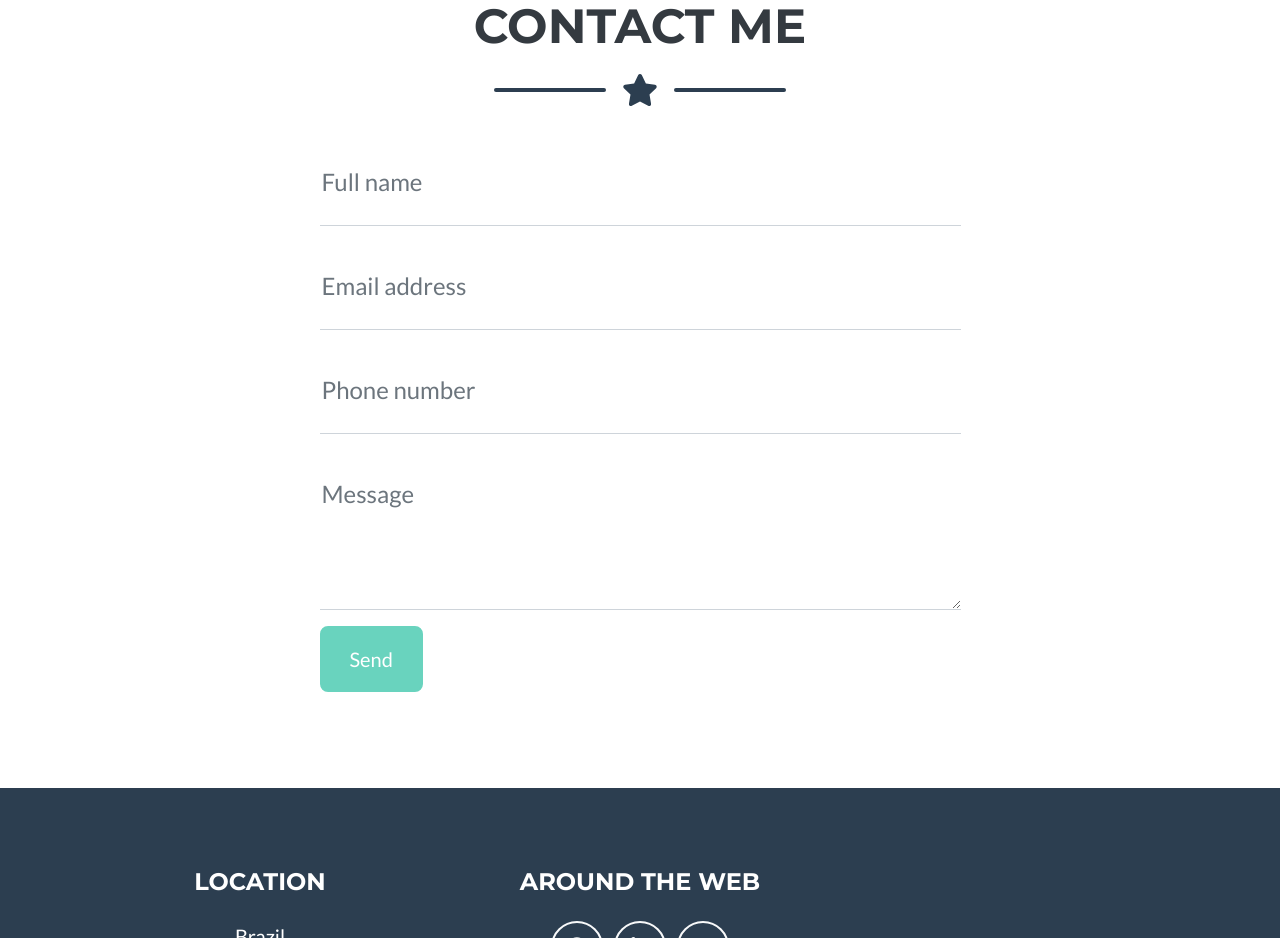
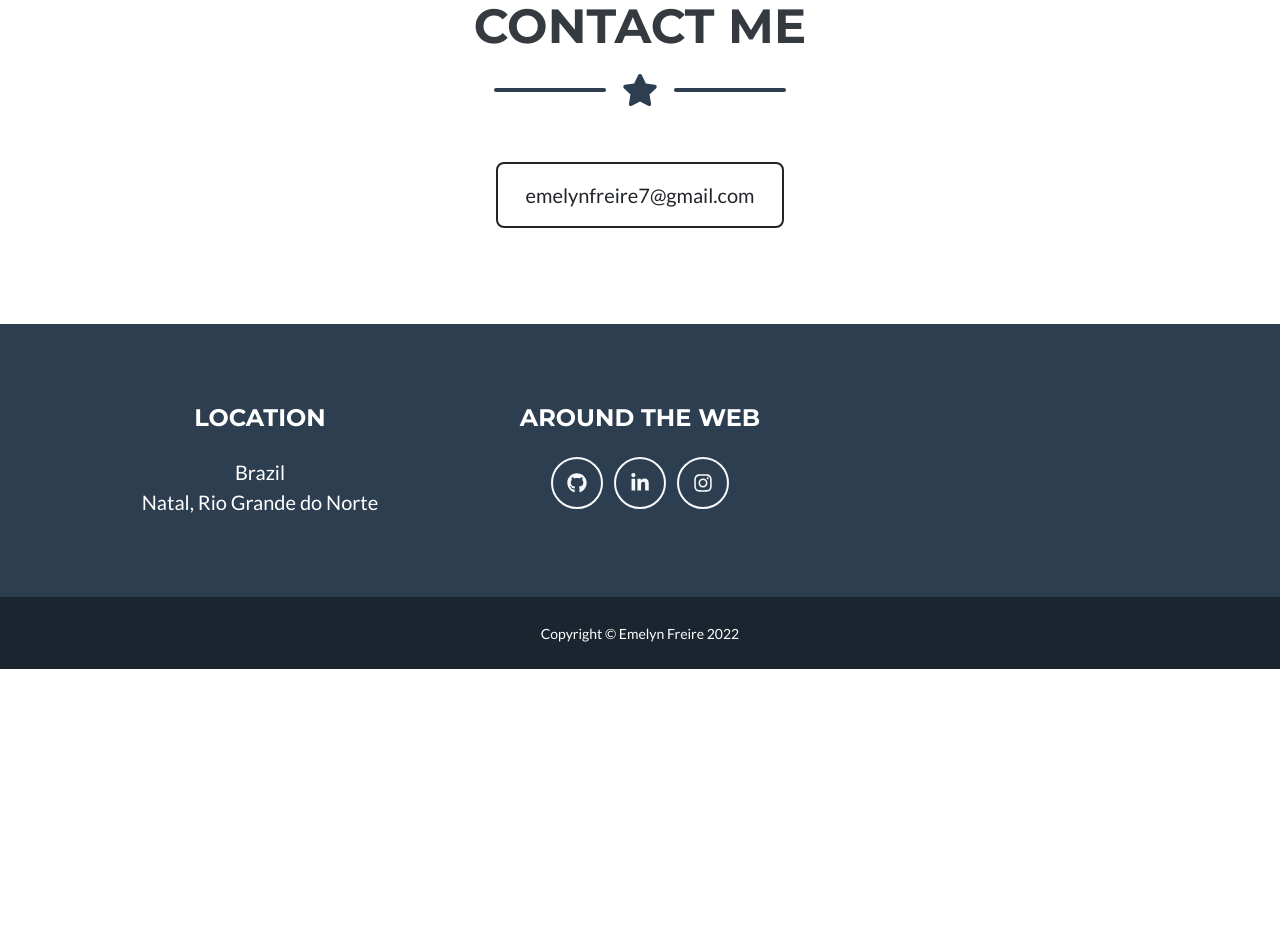
Before and after one commit to emelynfreire/emelynfreire.github.io, a plain HTML site: page index.html in a window 1280 px wide. Shown: the part 2480-3418 px from the top of the page. After the commit the page ends 3149 px from the top, so only its background shows below. Drawn offline with nearby package versions, Linux system fonts and the light colour scheme.

Commit message:
Update index.html
form contact removed and add email

```diff
--- a/index.html
+++ b/index.html
@@ -168,59 +168,15 @@
                 <!-- Contact Section Form-->
                 <div class="row justify-content-center">
                     <div class="col-lg-8 col-xl-7">
-                        <!-- * * * * * * * * * * * * * * *-->
-                        <!-- * * SB Forms Contact Form * *-->
-                        <!-- * * * * * * * * * * * * * * *-->
-                        <!-- This form is pre-integrated with SB Forms.-->
-                        <!-- To make this form functional, sign up at-->
-                        <!-- https://startbootstrap.com/solution/contact-forms-->
-                        <!-- to get an API token!-->
-                        <form id="contactForm" data-sb-form-api-token="API_TOKEN">
-                            <!-- Name input-->
-                            <div class="form-floating mb-3">
-                                <input class="form-control" id="name" type="text" placeholder="Enter your name..." data-sb-validations="required" />
-                                <label for="name">Full name</label>
-                                <div class="invalid-feedback" data-sb-feedback="name:required">A name is required.</div>
-                            </div>
-                            <!-- Email address input-->
-                            <div class="form-floating mb-3">
-                                <input class="form-control" id="email" type="email" placeholder="name@example.com" data-sb-validations="required,email" />
-                                <label for="email">Email address</label>
-                                <div class="invalid-feedback" data-sb-feedback="email:required">An email is required.</div>
-                                <div class="invalid-feedback" data-sb-feedback="email:email">Email is not valid.</div>
-                            </div>
-                            <!-- Phone number input-->
-                            <div class="form-floating mb-3">
-                                <input class="form-control" id="phone" type="tel" placeholder="(123) 456-7890" data-sb-validations="required" />
-                                <label for="phone">Phone number</label>
-                                <div class="invalid-feedback" data-sb-feedback="phone:required">A phone number is required.</div>
-                            </div>
-                            <!-- Message input-->
-                            <div class="form-floating mb-3">
-                                <textarea class="form-control" id="message" type="text" placeholder="Enter your message here..." style="height: 10rem" data-sb-validations="required"></textarea>
-                                <label for="message">Message</label>
-                                <div class="invalid-feedback" data-sb-feedback="message:required">A message is required.</div>
-                            </div>
-                            <!-- Submit success message-->
-                            <!---->
-                            <!-- This is what your users will see when the form-->
-                            <!-- has successfully submitted-->
-                            <div class="d-none" id="submitSuccessMessage">
-                                <div class="text-center mb-3">
-                                    <div class="fw-bolder">Form submission successful!</div>
-                                    To activate this form, sign up at
-                                    <br />
-                                    <a href="https://startbootstrap.com/solution/contact-forms">https://startbootstrap.com/solution/contact-forms</a>
-                                </div>
-                            </div>
-                            <!-- Submit error message-->
-                            <!---->
-                            <!-- This is what your users will see when there is-->
-                            <!-- an error submitting the form-->
-                            <div class="d-none" id="submitErrorMessage"><div class="text-center text-danger mb-3">Error sending message!</div></div>
-                            <!-- Submit Button-->
-                            <button class="btn btn-primary btn-xl disabled" id="submitButton" type="submit">Send</button>
-                        </form>
+
+                        <!-- About Section Button-->
+                <div class="text-center mt-4">
+                    <a class="btn btn-xl btn-outline-dark" href="mailto:emelynfreire7@gmail.com">
+
+                       emelynfreire7@gmail.com
+                    </a>
+                </div>
+
                     </div>
                 </div>
             </div>
```
